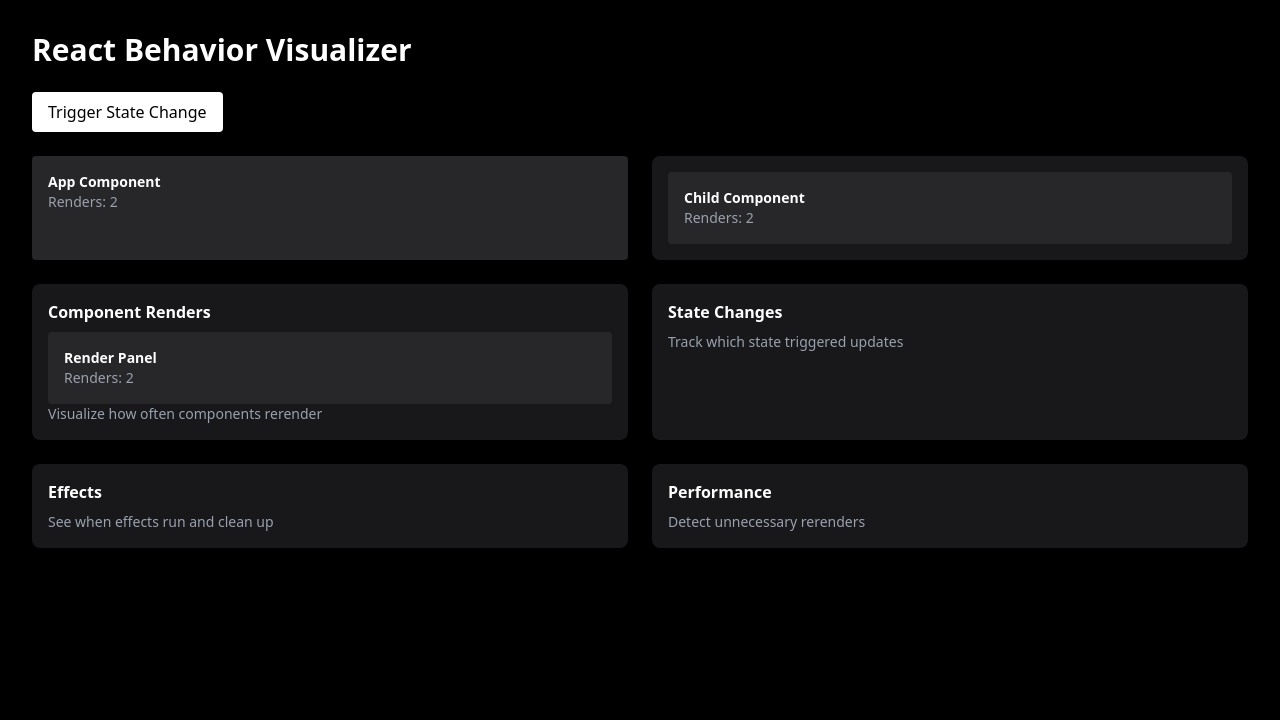
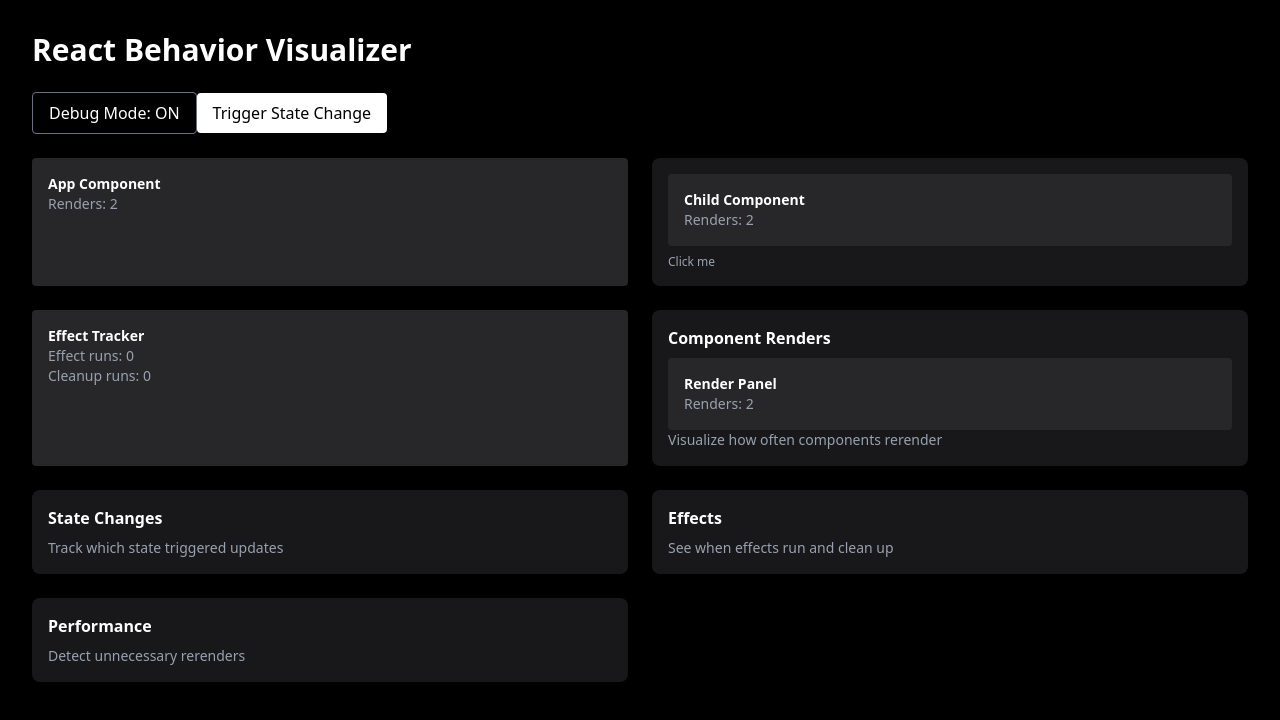
Before and after one commit to AmmarJamil23/MERN-projects, a React (Vite) app in the folder react-render-lab/: page / in a window 1280 px wide. Shown: the top 720 px of the page. Built offline with nearby package versions, Linux system fonts and the light colour scheme.

Commit message:
visualizer complete

```diff
--- a/react-render-lab/src/App.jsx
+++ b/react-render-lab/src/App.jsx
@@ -1,9 +1,17 @@
-import { useState } from "react";
+import { useState, useCallback, useContext } from "react";
 import RenderBox from "./components/RenderBox";
 import ChildBox from "./components/ChildBox";
+import EffectBox from "./components/EffectBox";
+import { DebugContext } from "./context/DebugContext";
+
 
 function App() {
   const [count, setCount] = useState(0);
+  const { debugOn, toggleDebug } = useContext(DebugContext);
+
+   const handleAction = useCallback(() => {
+    console.log("child clicked");
+   }, []);
 
 
 
@@ -12,6 +20,13 @@
       <h1 className="text-3xl font-bold mb-6">
         React Behavior Visualizer
       </h1>
+
+      <button
+      className="mb-6 px-4 py-2 border border-gray-500 rounded"
+      onClick={toggleDebug}
+      >
+        Debug Mode: {debugOn ? "ON" : "OFF"}
+      </button>
 
       <button
       className="mb-6 px-4 py-2 bg-white text-black rounded"
@@ -24,8 +39,11 @@
 
       <div className="grid grid-cols-1 md:grid-cols-2 gap-6">
 
-        <RenderBox name="App Component" />
-        <ChildBox />
+        {debugOn && <RenderBox name="App Component" />}
+
+        {debugOn && <ChildBox onAction={handleAction} /> }
+
+        {debugOn &&<EffectBox />}
 
         <div className="bg-zinc-900 rounded-lg p-4">
           <h2 className="font-semibold mb-2">Component Renders</h2>
--- a/react-render-lab/src/Child.jsx
+++ b/react-render-lab/src/Child.jsx
@@ -3,6 +3,8 @@
 
 
 const Child = ({ onClick }) => {
+
+
   return (
     <div className='border border-blue-700 p-4 mt-4' onClick={onClick}>
         <p>Child Component (Click Me)</p>
--- a/react-render-lab/src/components/ChildBox.jsx
+++ b/react-render-lab/src/components/ChildBox.jsx
@@ -1,10 +1,14 @@
 import React from 'react'
 import RenderBox from './RenderBox'
 
-const ChildBox = () => {
+const ChildBox = ({ onAction }) => {
   return (
-    <div className='bg-zinc-900 rounded-lg p-4'>
+    <div className='bg-zinc-900 rounded-lg p-4' onClick={onAction}>
         <RenderBox name= "Child Component" />
+
+        <p className='text-gray-400 text-xs mt-2'>
+          Click me
+        </p>
     </div>
   )
 }
--- /dev/null
+++ b/react-render-lab/src/components/EffectBox.jsx
@@ -0,0 +1,38 @@
+import React from 'react'
+import { useEffect, useRef } from "react";
+
+const EffectBox = () => {
+    const effectRuns = useRef(0);
+    const cleanupRuns = useRef(0);
+
+    useEffect(() => {
+        effectRuns.current += 1;
+
+        const id = setInterval(() => {
+
+        }, 1000);
+
+        return () => {
+            cleanupRuns.current += 1;
+            clearInterval(id);
+        };
+    }, []);
+
+  return (
+    <div className='bg-zinc-800 rounded p-4 text-sm'>
+
+        <p className='font-semibold'>Effect Tracker</p>
+
+        <p className='text-gray-400'>
+            Effect runs: {effectRuns.current}
+        </p>
+
+        <p className='text-gray-400'>
+            Cleanup runs: {cleanupRuns.current}
+        </p>
+
+    </div>
+  )
+}
+
+export default EffectBox
--- /dev/null
+++ b/react-render-lab/src/context/DebugContext.jsx
@@ -0,0 +1,17 @@
+import { createContext, useState } from "react";
+
+export const DebugContext = createContext(null);
+
+export function DebugProvider({ children }) {
+    const [debugOn, setDebugOn] = useState(true);
+
+    const toggleDebug = () => {
+        setDebugOn((prev) => !prev);
+    };
+
+    return (
+        <DebugContext.Provider value={{ debugOn, toggleDebug}}>
+            {children}
+        </DebugContext.Provider>
+    )
+}
--- a/react-render-lab/src/main.jsx
+++ b/react-render-lab/src/main.jsx
@@ -3,9 +3,14 @@
 import './index.css'
 import App from './App.jsx'
 import { ThemeProvider } from "./ThemeContext.jsx"
+import { DebugProvider } from "./context/DebugContext";
 
 createRoot(document.getElementById('root')).render(
   <StrictMode>
+    <DebugProvider>
    <App />
+
+    </DebugProvider>
+
   </StrictMode>,
 )
```
